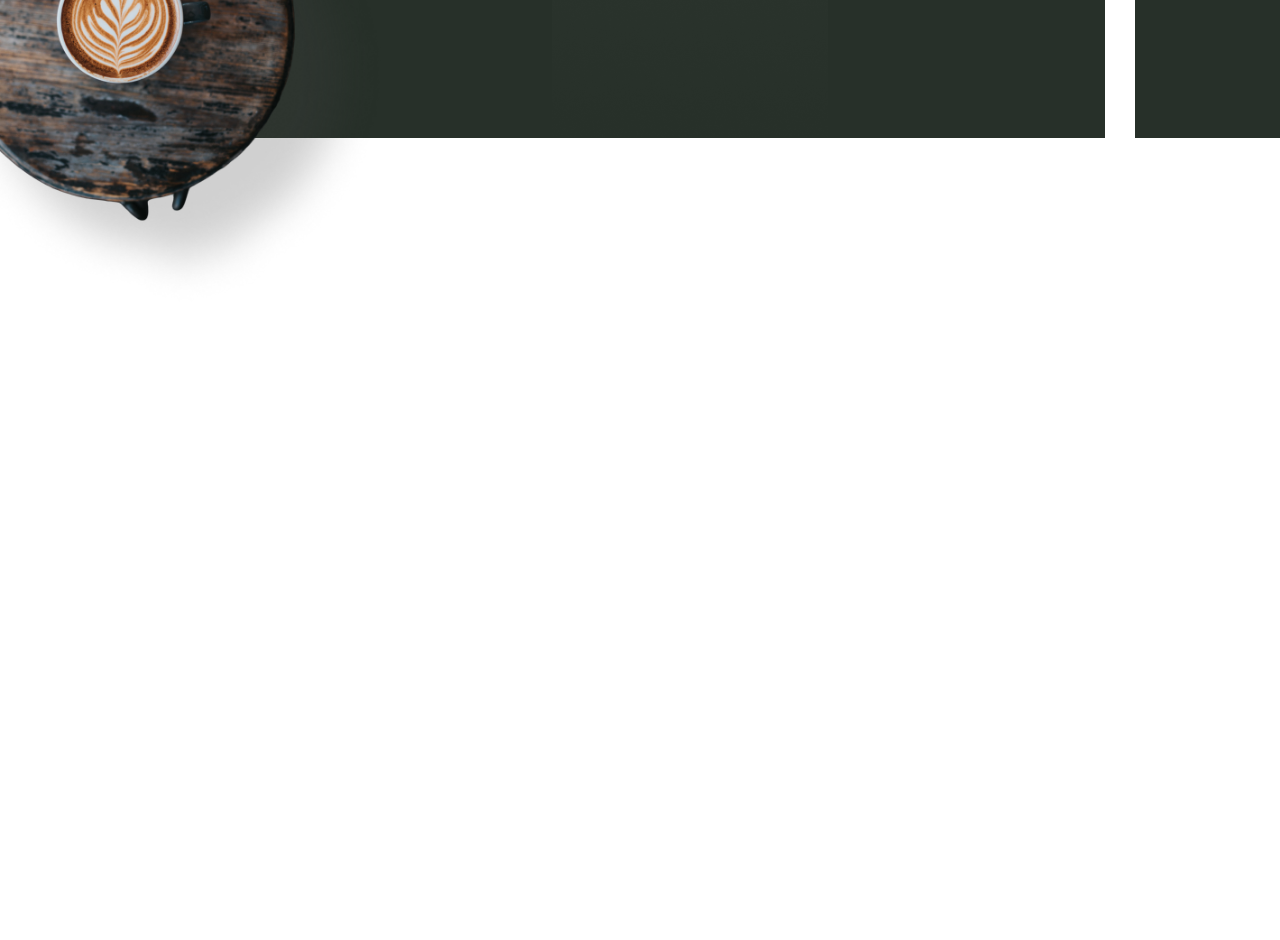
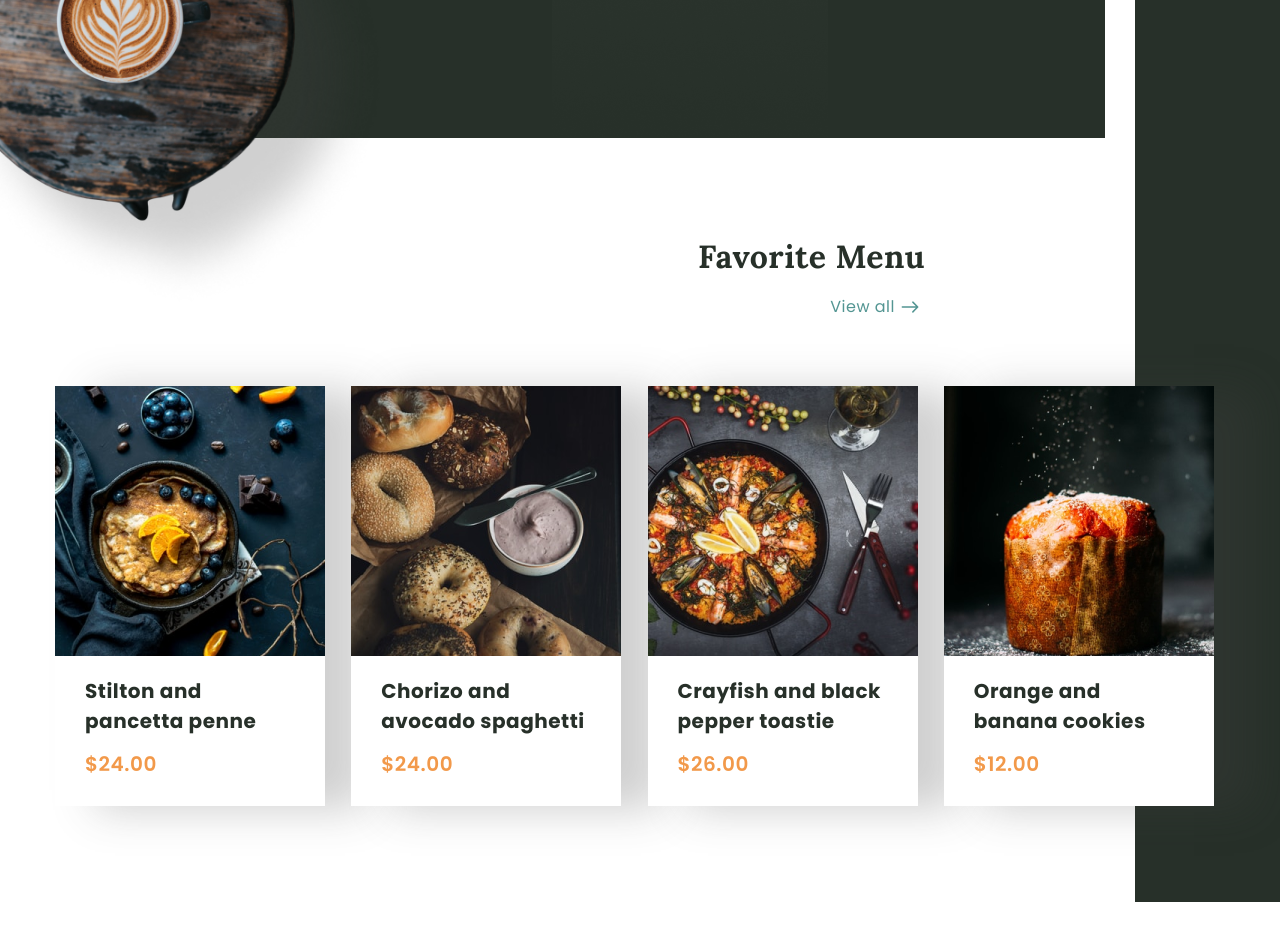
Before and after one commit to Hiboo93/bfood, a Next.js app: page / in a window 1280 px wide. Shown: the part 960-1900 px from the top of the page. Built offline with nearby package versions, Linux system fonts and the light colour scheme.

Commit message:
✨F04: creating component Menu

```diff
--- a/app/page.tsx
+++ b/app/page.tsx
@@ -1,5 +1,6 @@
 import Header from "@/components/Header";
 import Hero from "@/components/Hero";
+import Menu from "@/components/Menu";
 import StyleGuide from "@/components/StyleGuide";
 
 
@@ -9,6 +10,7 @@
     <main className="w-full max-w-[1440px] bg-white mx-auto overflow-hidden">
       <Header/>
       <Hero />
+      <Menu />
       {/* <StyleGuide/> */}
       <div className="h-[4000px]"></div>
     </main>
--- a/components/Header.tsx
+++ b/components/Header.tsx
@@ -29,10 +29,11 @@
     };
   }, []);
 
+
   return (
     <header
       className={`${
-        active ? "bg-black-heavy py-4" : "bg-none py-8"
+        active ? "bg-black py-4" : "bg-none py-8"
       } fixed top-0 w-full z-50 left-0 right-0 transition-all duration-200`}
     >
       <div className="container mx-auto">
--- a/components/Hero.tsx
+++ b/components/Hero.tsx
@@ -10,7 +10,7 @@
 
 const Hero = (props: Props) => {
   return (
-    <section className="bg-hero bg-no-repeat xl:bg-cover xl:h-[1098px] py-40 pb-32 xl:py-0" id="home">
+    <section className="bg-hero bg-no-repeat relative xl:bg-cover xl:h-[1098px] py-40 pb-32 xl:py-0" id="home">
       <div className="container mx-auto">
         {/* text & img */}
         <div className="flex items-center xl:h-[960px]">
--- /dev/null
+++ b/components/Menu.tsx
@@ -0,0 +1,102 @@
+"use client";
+
+import Image from "next/image";
+import Link from "next/link";
+import { IoIosArrowRoundForward } from "react-icons/io";
+
+import { motion } from "framer-motion";
+import { fadeIn } from "../variants";
+
+type MenuType = {
+  img: string;
+  title: string;
+  price: string | number;
+};
+
+const menu: MenuType[] = [
+  {
+    img: "/menu/item-1.png",
+    title: "Stilton and pancetta penne",
+    price: "$24.00",
+  },
+  {
+    img: "/menu/item-2.png",
+    title: "Chorizo and avocado spaghetti",
+    price: "$24.00",
+  },
+  {
+    img: "/menu/item-3.png",
+    title: "Crayfish and black pepper toastie",
+    price: "$26.00",
+  },
+  {
+    img: "/menu/item-4.png",
+    title: "Orange and banana cookies",
+    price: "$12.00",
+  },
+];
+
+type Props = {};
+
+const Menu = (props: Props) => {
+  return (
+    <section className="relative py-12 xl:py-24 bg-menu" id="menu">
+      <div className="container mx-auto">
+        <motion.div
+          variants={fadeIn("left", 0.3)}
+          initial="hidden"
+          whileInView={"show"}
+          viewport={{ once: false, amount: 0.2 }}
+          className="max-w-[570px] mx-auto text-center xl:text-right"
+        >
+          <h2 className="mb-3">Favorite Menu</h2>
+          <Link
+            href="/"
+            className="text-green flex justify-center xl:justify-end items-center mb-16"
+          >
+            View all
+            <IoIosArrowRoundForward className="text-3xl" />
+          </Link>
+        </motion.div>
+        {/* menu grid */}
+        <motion.div
+          variants={fadeIn("up", 0.4)}
+          initial="hidden"
+          whileInView={"show"}
+          viewport={{ once: false, amount: 0.2 }}
+          className="grid grid-cols-1 gap-[30px] md:grid-cols-3 md:gap-[15px] xl:grid-cols-4">
+          {menu.map((item, index) => (
+            <div
+              key={index}
+              className="max-w-[270px] bg-white shadow-primary mx-auto xl:mx-0 group"
+            >
+              {/* img */}
+              <div className="overflow-hidden">
+                <Image
+                  src={item.img}
+                  width={270}
+                  height={270}
+                  alt=""
+                  className="group-hover:scale-110 transition-all duration-300"
+                />
+              </div>
+              {/* title & price */}
+              <div className="pt-[20px] pb-[28px] px-[30px]">
+                <Link href="/">
+                  <h3 className="font-poppins text-black mb-[14px]">
+                    {item.title}
+                  </h3>
+                </Link>
+                <div className="text-xl font-poppins font-semibold text-orange">
+                  {item.price}
+                </div>
+              </div>
+            </div>
+          ))}
+        </motion.div>
+      </div>
+    </section>
+  );
+};
+
+export default Menu;
```
